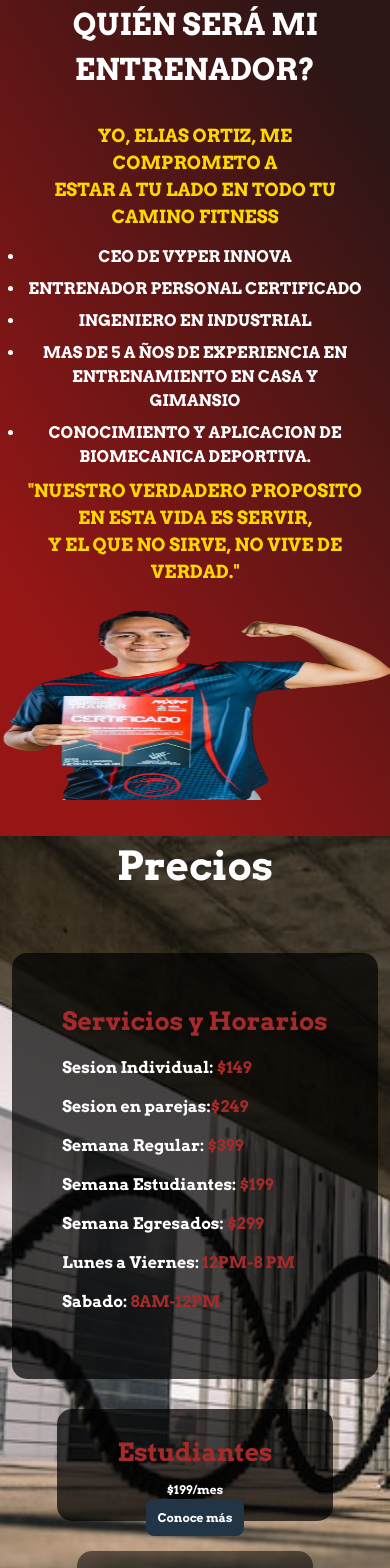
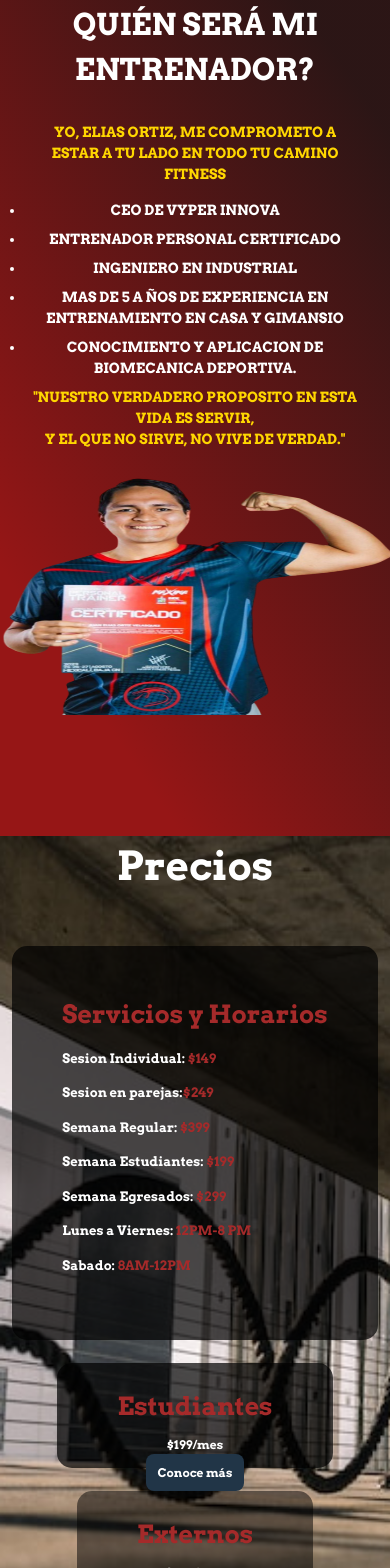
Before and after one commit to jose031199/vyperInnova, a React (Vite) app: page / in a window 390 px wide. Shown: the part 2540-4108 px from the top of the page. Built offline with nearby package versions, Linux system fonts and the light colour scheme.

Commit message:
styling the images of training and prices

```diff
--- a/src/index.css
+++ b/src/index.css
@@ -510,17 +510,17 @@ section{
     font-size: 30px;
   }
   .trainer_img img{
-    height: 200px;
+    height: 250px;
     width: 400px;
   }
 
     .trainer_info p{
-    font-size:18px;
+    font-size:14px;
   }
 
   .trainer_data li{
     margin-top: 5px;
-    font-size: 16px;
+    font-size: 14px;
   }
 
 }
@@ -660,8 +660,8 @@ section{
 
   }
   .price_card{
-    margin-top: 12px;
-
+    margin-top: 5px;
+    font-size: 13px;
   }
   .prices_card>:nth-child(2),.prices_card>:nth-child(3){
     height: 14%;
```
